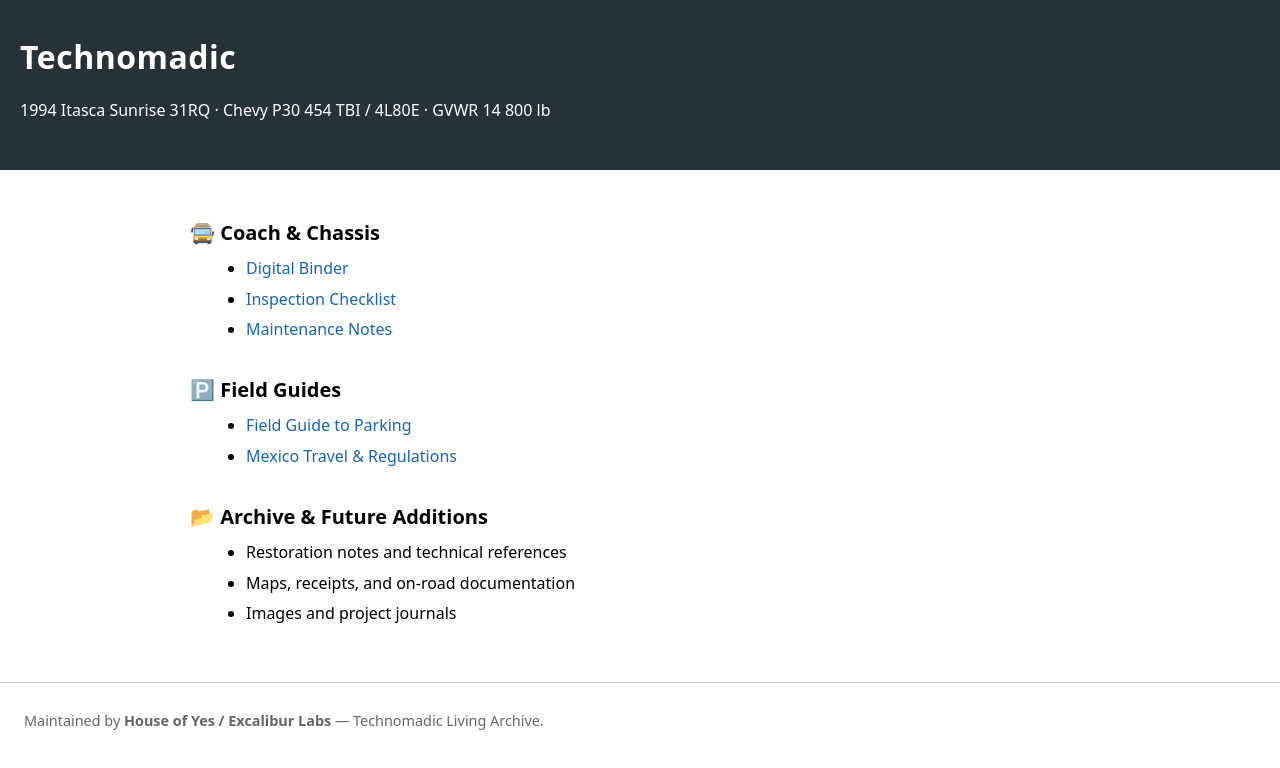
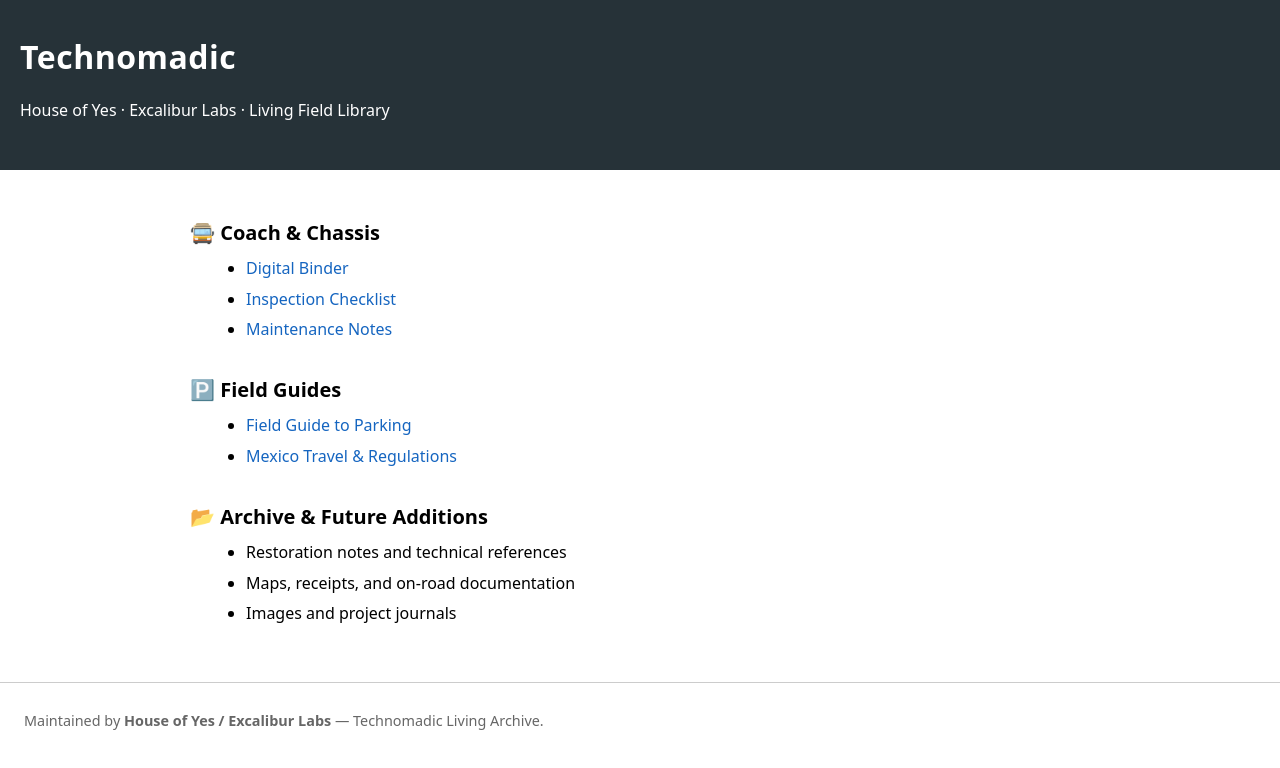
Before and after one commit to house-of-yes/Technomadic, a plain HTML site: page index.html in a window 1280 px wide. Drawn offline with Linux system fonts and the light colour scheme.

```diff
--- a/index.html
+++ b/index.html
@@ -28,7 +28,7 @@
 <body>
 <header>
   <h1>Technomadic</h1>
-  <p>1994 Itasca Sunrise 31RQ · Chevy P30 454 TBI / 4L80E · GVWR 14 800 lb</p>
+  <p>House of Yes · Excalibur Labs · Living Field Library</p>
 </header>
 
 <main>
```
